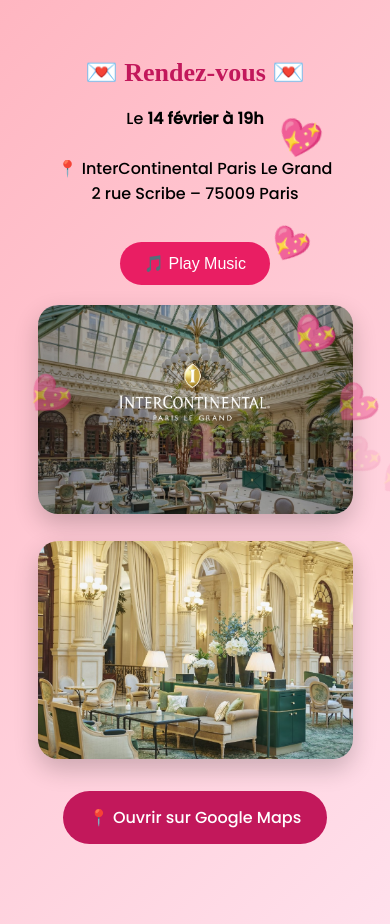
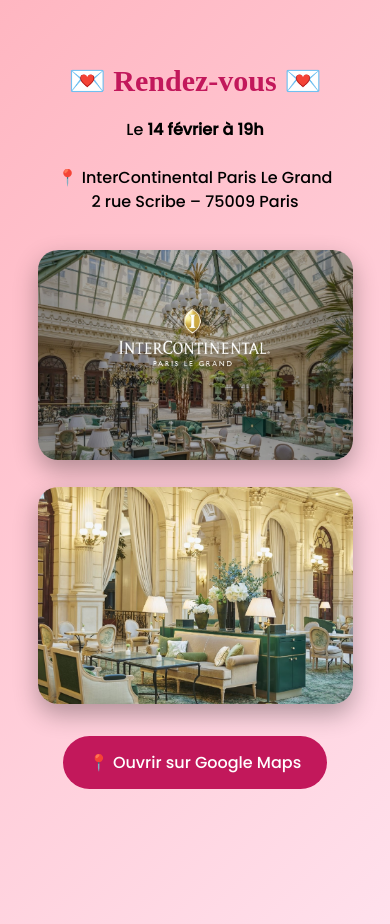
Before and after one commit to skiredj99/Valentine-Day, a plain HTML site: page index.html in a window 390 px wide. Both pictures are taken after a click on the button "YES 💖". Drawn offline with Linux system fonts and the light colour scheme; a web font is replaced by a local one.

Commit message:
Update index.html

```diff
--- a/index.html
+++ b/index.html
@@ -7,48 +7,53 @@
 <link href="https://fonts.googleapis.com/css2?family=Playfair+Display:ital,wght@1,600&family=Poppins:wght@300;500&display=swap" rel="stylesheet">
 
 <style>
+/* --- Global --- */
 body {
   margin: 0;
   font-family: 'Poppins', sans-serif;
-  overflow: hidden;
+  overflow-x: hidden;
+  background: #ffe0ec;
 }
 
-/* PAGE 1 */
+/* --- Page 1 --- */
 #page1 {
   height: 100vh;
-  background:
-    linear-gradient(rgba(0,0,0,0.4), rgba(0,0,0,0.4)),
+  background: linear-gradient(rgba(0,0,0,0.5), rgba(0,0,0,0.5)),
               url("nous2.JPG");
   background-size: cover;
   background-position: center;
-  background-blend-mode: overlay;
   display: flex;
   justify-content: center;
   align-items: center;
+  transition: opacity 1s ease;
 }
 
 .card {
   background: rgba(255,255,255,0.9);
-  padding: 35px;
+  padding: 35px 25px;
   border-radius: 25px;
   text-align: center;
-  max-width: 420px;
+  max-width: 90%;
+  box-shadow: 0 10px 30px rgba(0,0,0,0.2);
+  animation: fadeIn 1.2s ease forwards;
 }
 
 h1 {
   font-family: 'Playfair Display', serif;
   color: #c2185b;
-  font-size: 26px;
+  font-size: 28px;
+  line-height: 1.4;
 }
 
 .buttons {
   margin-top: 30px;
   display: flex;
   justify-content: space-around;
+  flex-wrap: wrap;
 }
 
 button {
-  padding: 14px 26px;
+  padding: 14px 28px;
   font-size: 16px;
   border-radius: 30px;
   border: none;
@@ -60,28 +65,53 @@
   background: #e91e63;
   color: white;
   font-weight: bold;
+  box-shadow: 0 5px 15px rgba(233,30,99,0.4);
+}
+
+#yesBtn:hover {
+  transform: scale(1.05);
 }
 
 #noBtn {
   background: #eee;
 }
 
-/* PAGE 2 */
+#noBtn:hover {
+  transform: scale(1.05);
+}
+
+/* --- Page 2 --- */
 #page2 {
   display: none;
   min-height: 100vh;
   background: linear-gradient(135deg, #ffb6c1, #ffe0ec);
   text-align: center;
   padding: 40px 20px;
+  transition: opacity 1s ease;
 }
 
-/* Galerie images */
+#page2 h1 {
+  font-size: 30px;
+  margin-bottom: 15px;
+}
+
+#page2 p {
+  font-size: 18px;
+  line-height: 1.5;
+}
+
+/* Galerie */
 .gallery img {
   width: 90%;
-  max-width: 420px;
+  max-width: 400px;
   border-radius: 20px;
   margin-top: 20px;
-  box-shadow: 0 10px 25px rgba(0,0,0,0.2);
+  box-shadow: 0 10px 25px rgba(0,0,0,0.3);
+  transition: transform 0.3s;
+}
+
+.gallery img:hover {
+  transform: scale(1.05);
 }
 
 /* Map Link */
@@ -94,15 +124,21 @@
   border-radius: 30px;
   text-decoration: none;
   font-weight: 500;
+  transition: 0.3s;
 }
 
-/* Bouton Play Music */
+.map-link:hover {
+  background: #e91e63;
+  transform: scale(1.05);
+}
+
+/* Play Music */
 #playMusicBtn {
   background: #e91e63;
   color: white;
-  padding: 12px 24px;
+  padding: 14px 28px;
   border: none;
-  border-radius: 25px;
+  border-radius: 30px;
   cursor: pointer;
   font-weight: 500;
   margin-top: 20px;
@@ -111,21 +147,35 @@
 
 #playMusicBtn:hover {
   background: #c2185b;
+  transform: scale(1.05);
 }
 
-/* Animation cœurs */
+/* --- Hearts Animation --- */
+.heart {
+  position: fixed;
+  z-index: 999;
+  font-size: 25px;
+  pointer-events: none;
+  animation: fall linear forwards;
+}
+
 @keyframes fall {
-  0% {
-    transform: translateY(0) rotate(0deg);
-    opacity: 1;
+  0% { transform: translateY(0) rotate(0deg); opacity: 1; }
+  50% { transform: translateY(50vh) rotate(45deg); }
+  100% { transform: translateY(110vh) rotate(90deg); opacity: 0; }
 }
-  50% {
-    transform: translateY(50vh) translateX(20px) rotate(45deg);
+
+/* Fade in animation */
+@keyframes fadeIn {
+  0% { opacity: 0; transform: translateY(-20px); }
+  100% { opacity: 1; transform: translateY(0); }
 }
-  100% {
-    transform: translateY(110vh) translateX(-20px) rotate(90deg);
-    opacity: 0;
-  }
+
+/* Responsive */
+@media screen and (max-width: 480px) {
+  h1 { font-size: 24px; }
+  #page2 p { font-size: 16px; }
+  button { font-size: 14px; padding: 12px 20px; }
 }
 </style>
 </head>
@@ -139,7 +189,6 @@
       Chahd Saadaoui 💕<br>
       Will you be my Valentine ?
     </h1>
-
     <div class="buttons">
       <button id="yesBtn">YES 💖</button>
       <button id="noBtn">NO 🙈</button>
@@ -150,30 +199,27 @@
 <!-- PAGE 2 -->
 <div id="page2">
   <h1>💌 Rendez-vous 💌</h1>
-
   <p>
     Le <strong>14 février à 19h</strong><br><br>
     📍 InterContinental Paris Le Grand<br>
     2 rue Scribe – 75009 Paris
   </p>
 
-  <!-- Bouton Play Music -->
-  <button id="playMusicBtn">🎵 Play Music</button>
+  <!-- Play Music -->
+  <button id="playMusicBtn">🎵 Lancer la musique</button>
   <audio id="romanticMusic" loop>
     <source src="romantic.mp3" type="audio/mpeg">
     Your browser does not support the audio element.
   </audio>
 
-  <!-- Galerie images -->
+  <!-- Galerie -->
   <div class="gallery">
     <img src="hotel1.jpeg">
     <img src="hotel2.jpeg">
   </div>
 
   <!-- Google Maps -->
-  <a class="map-link"
-     href="https://www.google.com/maps/search/?api=1&query=InterContinental+Paris+Le+Grand"
-     target="_blank">
+  <a class="map-link" href="https://www.google.com/maps/search/?api=1&query=InterContinental+Paris+Le+Grand" target="_blank">
     📍 Ouvrir sur Google Maps
   </a>
 </div>
@@ -187,38 +233,43 @@
 const playMusicBtn = document.getElementById("playMusicBtn");
 const music = document.getElementById("romanticMusic");
 
-// Bouton NO qui fait grandir YES
+// NO bouton qui fait grandir YES
 noBtn.onclick = () => {
   size += 0.2;
   yesBtn.style.transform = `scale(${size})`;
 };
 
-// Bouton YES qui passe à la page 2 et lance les cœurs
+// YES bouton -> page2 + cœurs
 yesBtn.onclick = () => {
+  page1.style.opacity = 0;
+  setTimeout(() => {
     page1.style.display = "none";
     page2.style.display = "block";
+    page2.style.opacity = 1;
     startHearts();
+    music.play(); // musique auto
+    playMusicBtn.style.display = "none"; // masque bouton sur mobile
+  }, 1000);
 };
 
-// Lancer la musique au clic
+// Bouton Play Music (au cas où musique non lancée)
 playMusicBtn.onclick = () => {
   music.play();
   playMusicBtn.style.display = "none";
 };
 
-// Animation cœurs
+// Fonction pour créer des cœurs animés
 function startHearts() {
   setInterval(() => {
     const heart = document.createElement("div");
+    heart.className = "heart";
     heart.textContent = "💖";
-    heart.style.position = "fixed";
     heart.style.left = Math.random() * 100 + "vw";
-    heart.style.top = "-20px";
-    heart.style.fontSize = Math.random() * 20 + 20 + "px";
-    heart.style.animation = `fall ${3 + Math.random()*2}s cubic-bezier(0.4,0,0.2,1)`;
+    heart.style.fontSize = Math.random() * 25 + 15 + "px";
+    heart.style.animationDuration = 3 + Math.random()*2 + "s";
     document.body.appendChild(heart);
     setTimeout(() => heart.remove(), 5000);
-  }, 300);
+  }, 200);
 }
 </script>
 
```
Lines whose indentation alone changed are shown as unchanged.
